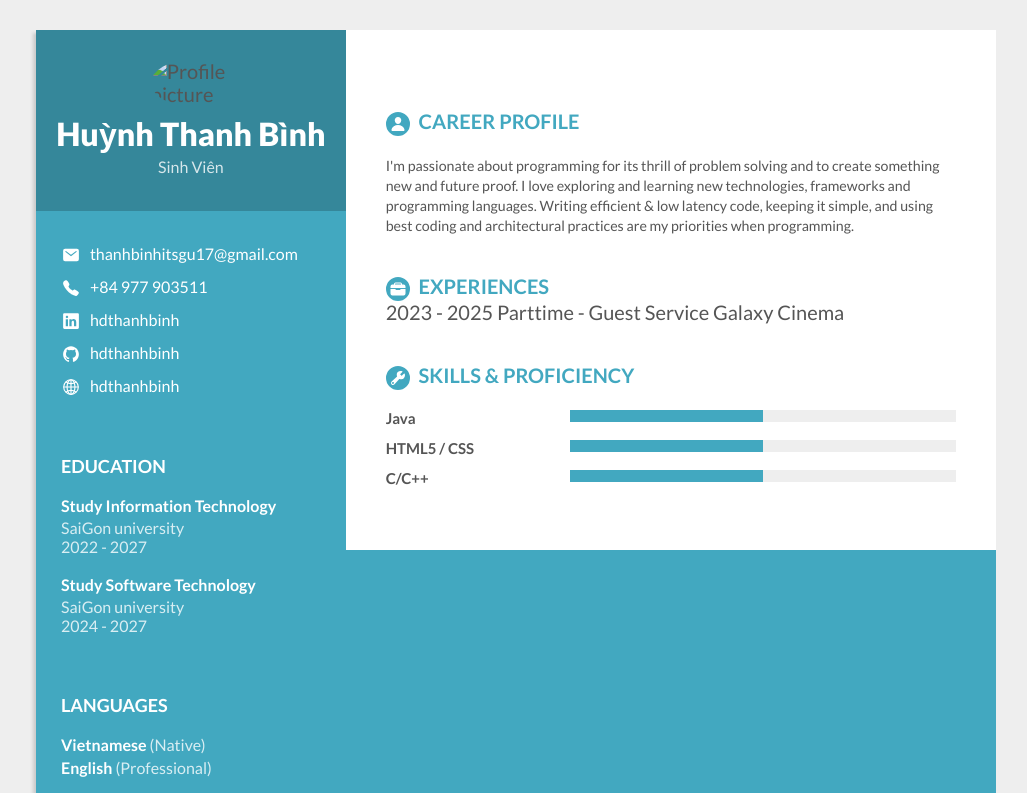
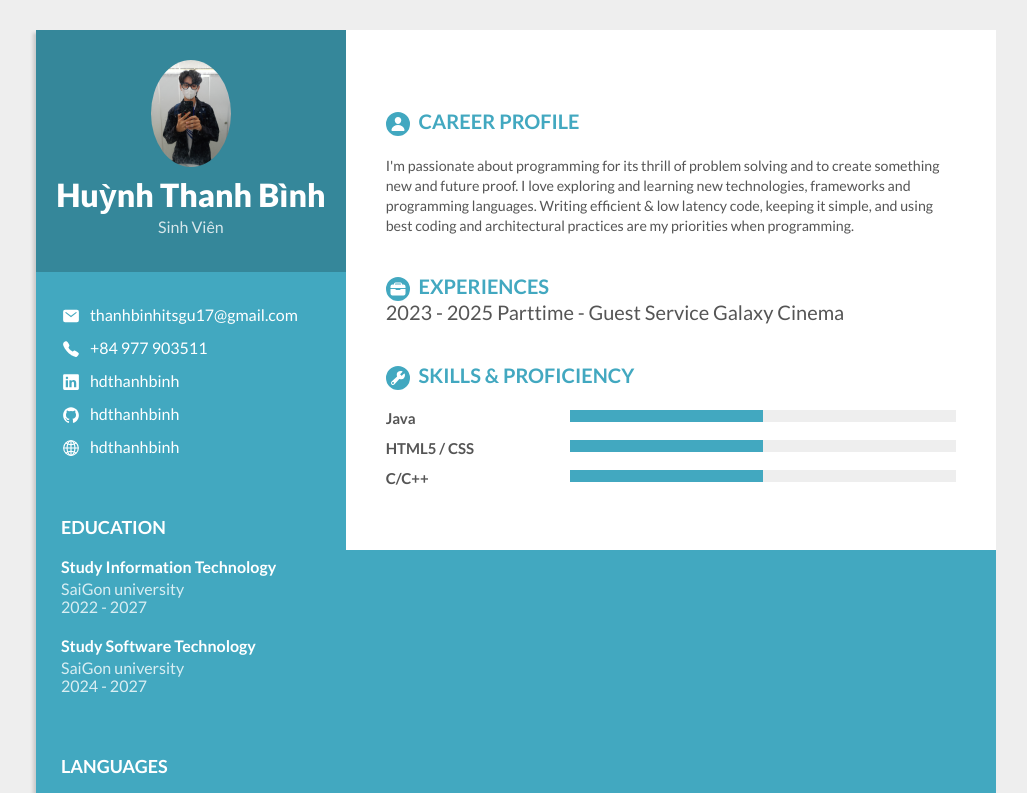
Before and after one commit to hdthanhbinh/hdthanhbinh.github.io, a plain HTML site: page index.html in a window 1280 px wide. Shown: the top 793 px of the page, without its empty margins (124-1151 px from the left). Drawn offline with nearby package versions, Linux system fonts and the light colour scheme.

Commit message:
Update index.html

```diff
--- a/index.html
+++ b/index.html
@@ -21,7 +21,7 @@
 
             <div class="col span-1-of-3 personal">
                 <div class="personal-header">
-                    <img src="resources/img/profile_pic4.png" alt="Profile picture">
+                    <img src="resources/img/profile_pic4.jpg" alt="Profile picture">
                     <h1>Huỳnh Thanh Bình</h1>
                     <p>Sinh Viên</p>
                 </div>
```
